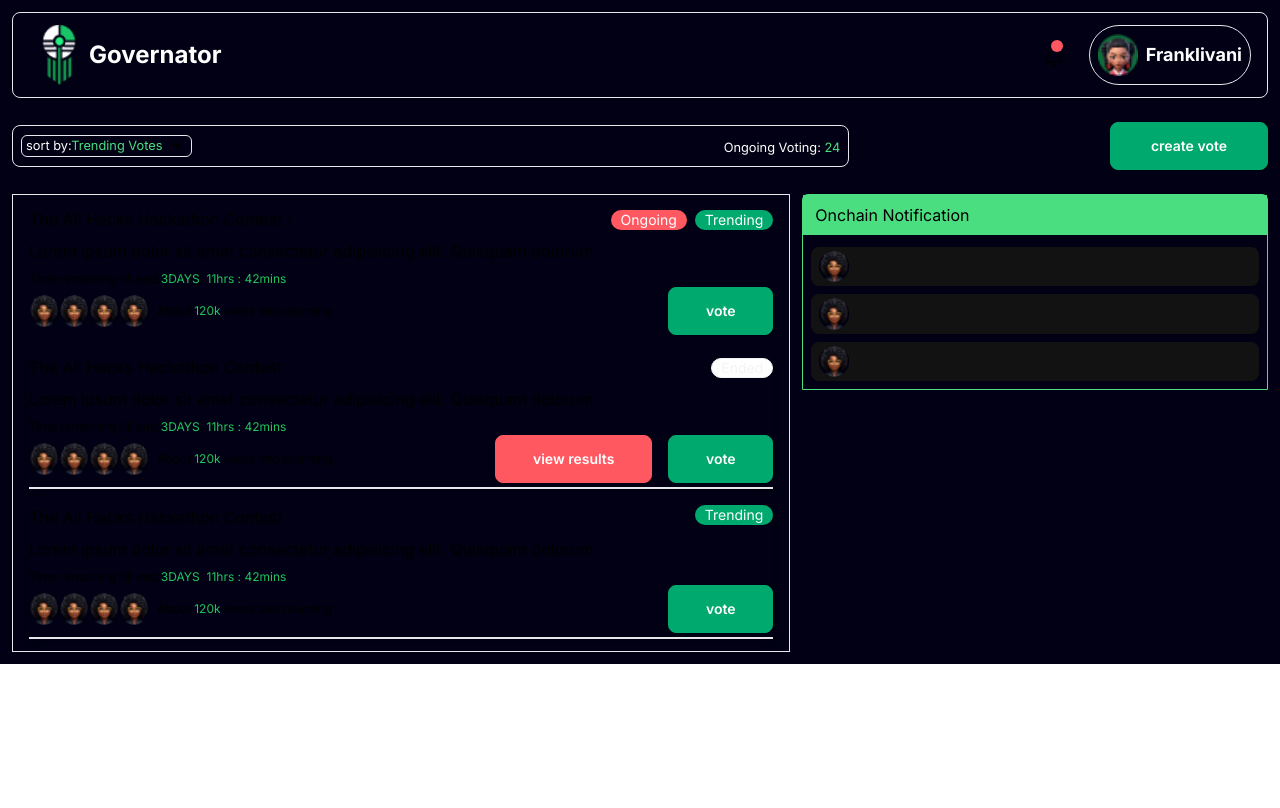
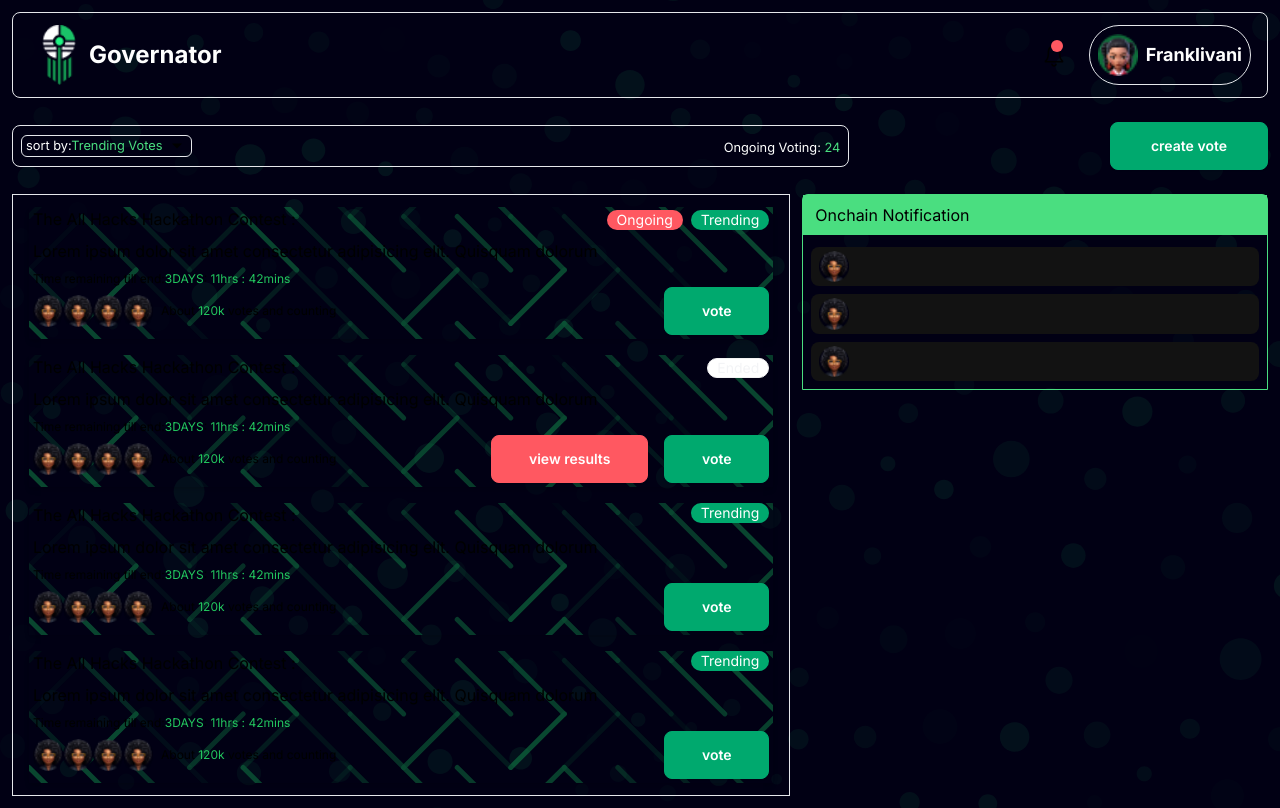
Before and after one commit to soomtochukwu/GV, a Next.js app in the folder governator/: page /dashboard in a window 1280 px wide. Built offline with nearby package versions, Linux system fonts and the light colour scheme.

Commit message:
home page done

```diff
--- a/governator/src/app/dashboard/page.js
+++ b/governator/src/app/dashboard/page.js
@@ -8,28 +8,41 @@
 
 const Dashborad = () => {
   return (
-    <div className=" bg-[#010014] space-y-6 px-3 py-3">
+    <div className=" space-y-6 px-3 py-3 bg-[url('/Group.svg')] bg-[#010014]">
       <DashboradHeader
         avatarImage={`/animoji1.png`}
         logo={`/logo.png`}
         avatarName={`franklivani`}
       />
       <DashboradFilter drop={true} />
-      <div className="flex justify-between  gap-3">
-        <section className="w-2/3 border px-4 space-y-4 py-3">
+      <div className="flex justify-between  gap-3 overflow-x-hidden ">
+        <section className="w-2/3 border px-4 space-y-4 py-3 transition">
           {/* // Replace the following code with the actual content */}
-          <Link
-            href="/dashboard/Id"
-            className=" border-b-2 shadow-md hover:bg-slate-500"
+          <div
+            // href="/dashboard/Id"
+            className=" hover:border-b-2 shadow-md hover:bg-slate-500 bg-[url('/Frame.svg')]  px-1"
           >
             <DashboradTracker tracker={true} />
             <DashboradVoteCard trend={true} />
-          </Link>
-          <div className=" border-b-2 shadow-md">
+          </div>
+          <div
+            // href="/dashboard/Id"
+            className=" hover:border-b-2 shadow-md hover:bg-slate-500 bg-[url('/Frame.svg')]  px-1"
+          >
             <DashboradTracker tracker={false} />
             <DashboradVoteCard trend={false} />
           </div>
-          <div className=" border-b-2 shadow-md">
+          <div
+            // href="/dashboard/Id"
+            className=" hover:border-b-2 shadow-md hover:bg-slate-500 bg-[url('/Frame.svg')]  px-1"
+          >
+            <DashboradTracker tracker={null} />
+            <DashboradVoteCard trend={true} />
+          </div>
+          <div
+            // href="/dashboard/Id"
+            className=" hover:border-b-2 shadow-md hover:bg-slate-500 bg-[url('/Frame.svg')]  px-1"
+          >
             <DashboradTracker tracker={null} />
             <DashboradVoteCard trend={true} />
           </div>
```
Also changed, not shown: governator/public/Frame.svg (added), governator/public/Group.svg (added), governator/src/app/dashboard/kyc/page.jsx (added).
